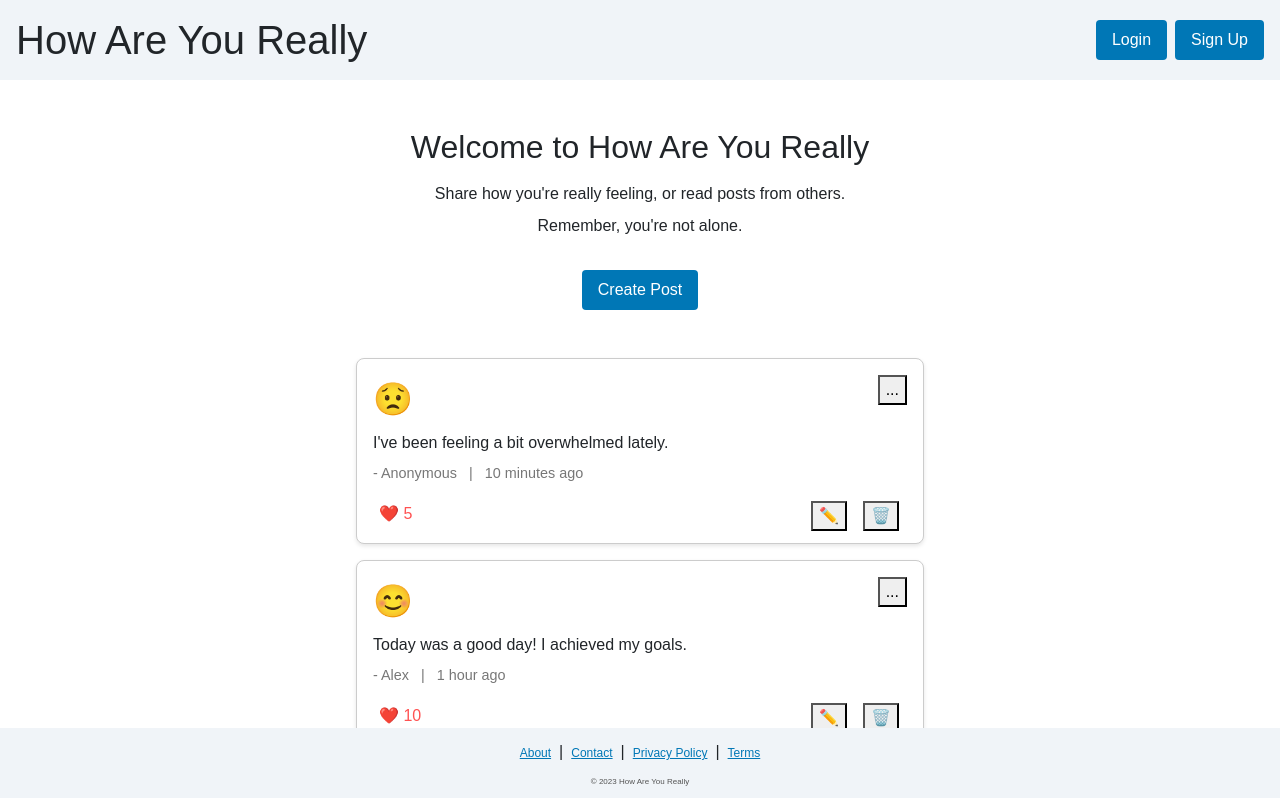
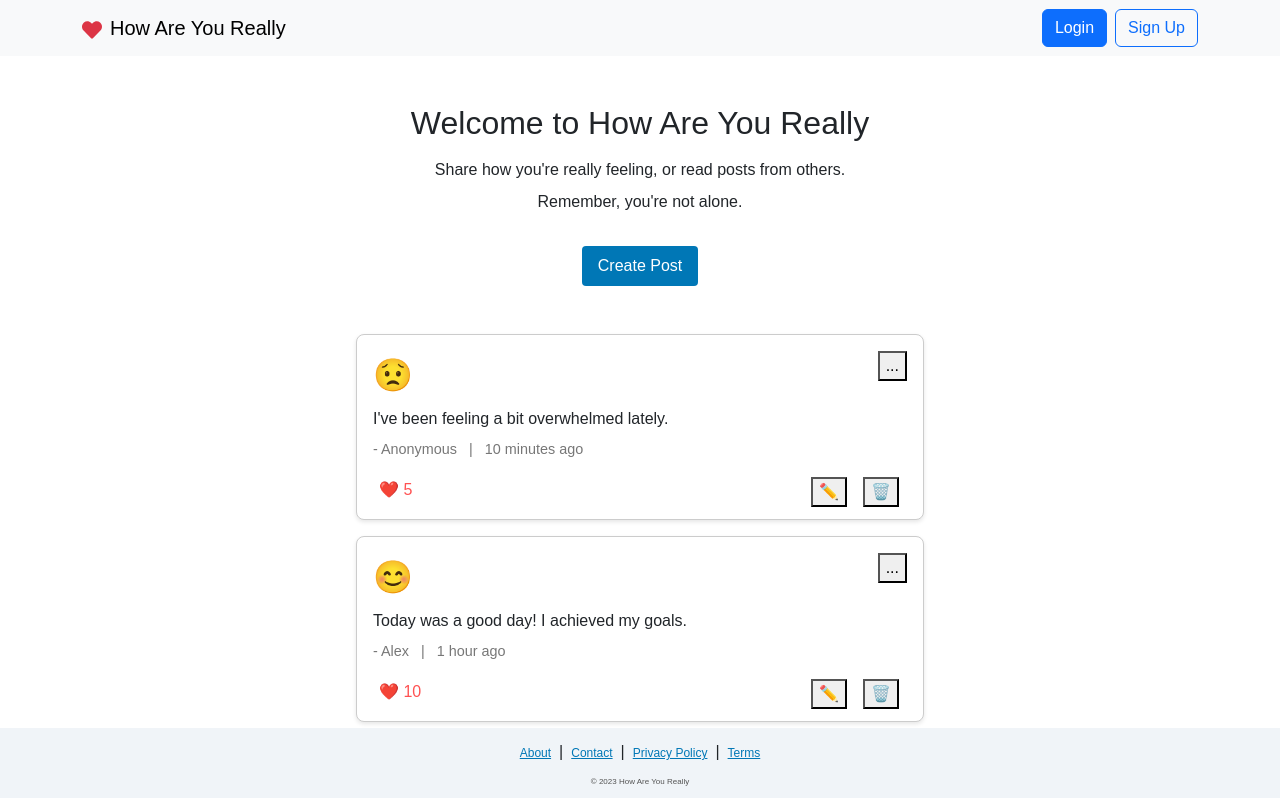
Before and after one commit to jeffdruid/pp5, a React (Create React App) app: page / in a window 1280 px wide. Shown: the top 798 px of the page. Built offline with nearby package versions, Linux system fonts and the light colour scheme.

Commit message:
Refactor navbar component and update styling

```diff
--- a/src/App.css
+++ b/src/App.css
@@ -2,32 +2,6 @@ body {
   margin: 0;
   font-family: Arial, sans-serif;
   cursor: default;
-}
-
-.navbar {
-  display: flex;
-  justify-content: space-between;
-  align-items: center;
-  padding: 1rem;
-  background-color: #f0f4f8;
-}
-
-.navbar h1 {
-  margin: 0;
-}
-
-.navbar div button {
-  margin-left: 0.5rem;
-  padding: 0.5rem 1rem;
-  background-color: #0077b6;
-  color: #fff;
-  border: none;
-  border-radius: 4px;
-  cursor: pointer;
-}
-
-.navbar div button:hover {
-  background-color: #005f8a;
 }
 
 main {
--- a/src/components/Header.js
+++ b/src/components/Header.js
@@ -1,4 +1,6 @@
 import React, { useState } from 'react';
+import { Navbar, Nav, Button, Container } from 'react-bootstrap';
+import { FaHeart } from 'react-icons/fa'; // Example icon
 import AuthModal from './AuthModal';
 
 function Header() {
@@ -24,16 +26,30 @@ function Header() {
   };
 
   return (
-    <header>
-      <nav className="navbar">
-        <h1>How Are You Really</h1>
-        <div>
-          <button onClick={() => openModal('login')}>Login</button>
-          <button onClick={() => openModal('signup')}>Sign Up</button>
-        </div>
-      </nav>
+    <>
+      <Navbar bg="light" expand="lg">
+        <Container>
+          <Navbar.Brand href="#home">
+            <FaHeart className="me-2 text-danger" />
+            How Are You Really
+          </Navbar.Brand>
+          <Navbar.Toggle aria-controls="basic-navbar-nav" />
+          <Navbar.Collapse id="basic-navbar-nav">
+            <Nav className="ms-auto">
+              <Button variant="primary" className="me-2" onClick={() => openModal('login')}>
+                Login
+              </Button>
+              <Button variant="outline-primary" onClick={() => openModal('signup')}>
+                Sign Up
+              </Button>
+            </Nav>
+          </Navbar.Collapse>
+        </Container>
+      </Navbar>
+
+      {/* Auth Modal */}
       {showModal && <AuthModal type={modalType} onClose={closeModal} />}
-    </header>
+    </>
   );
 }
 
```
